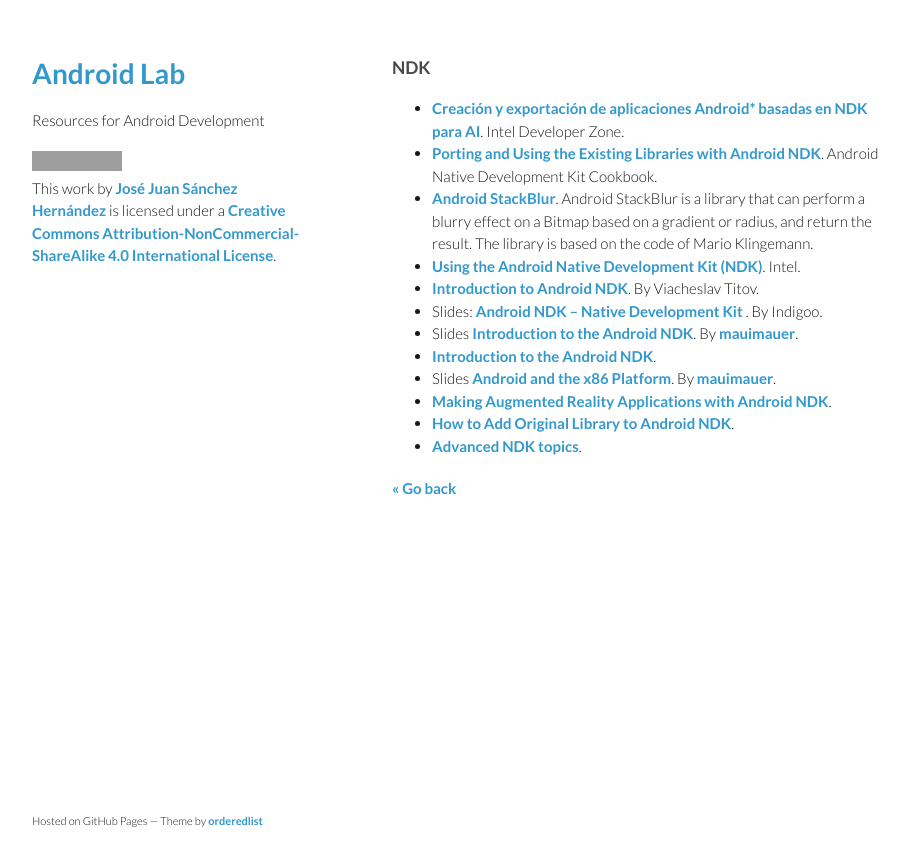
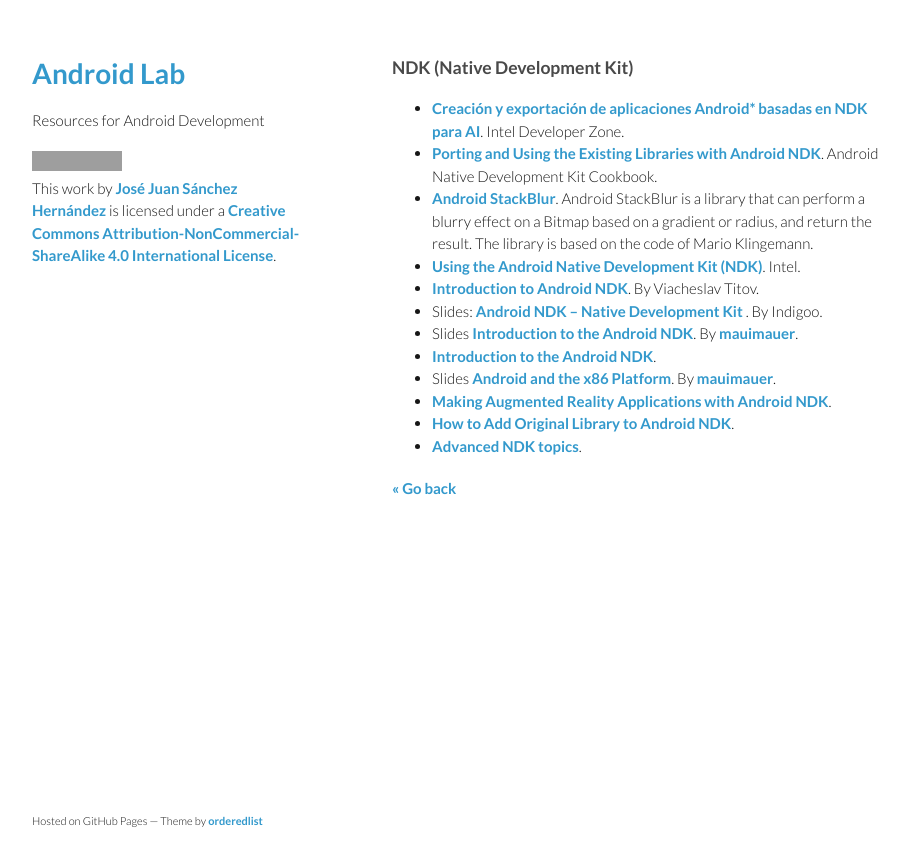
Before and after one commit to josejuansanchez/josejuansanchez.github.io, a Jekyll site: the page built from androidlab/ndk.md, in a window 1280 px wide. Shown: the top 866 px of the page, without its empty margins (178-1087 px from the left). Built offline with Jekyll 4.4.1, drawn with Linux system fonts in a browser that asks for light colours; grey boxes are pictures that could not be loaded.

Commit message:
Update ndk.md

```diff
--- a/androidlab/ndk.md
+++ b/androidlab/ndk.md
@@ -3,7 +3,7 @@
 title: Android Lab
 ---
 
-### NDK
+### NDK (Native Development Kit)
 
 * [Creación y exportación de aplicaciones Android* basadas en NDK para AI](http://software.intel.com/es-es/android/articles/creating-and-porting-ndk-based-android-apps-for-ia). Intel Developer Zone.
 * [Porting and Using the Existing Libraries with Android NDK](http://www.packtpub.com/sites/default/files/9781849691505_Chapter_08.pdf). Android Native Development Kit Cookbook.
```
